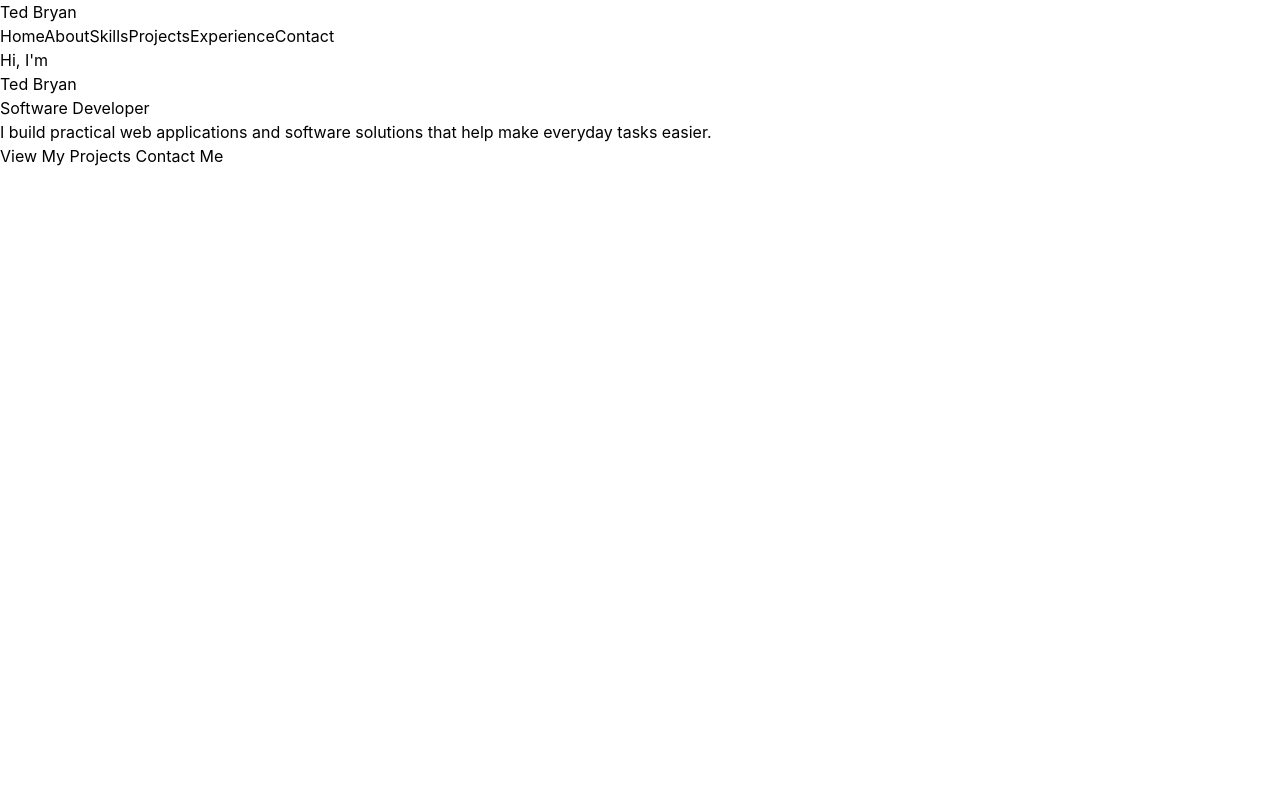
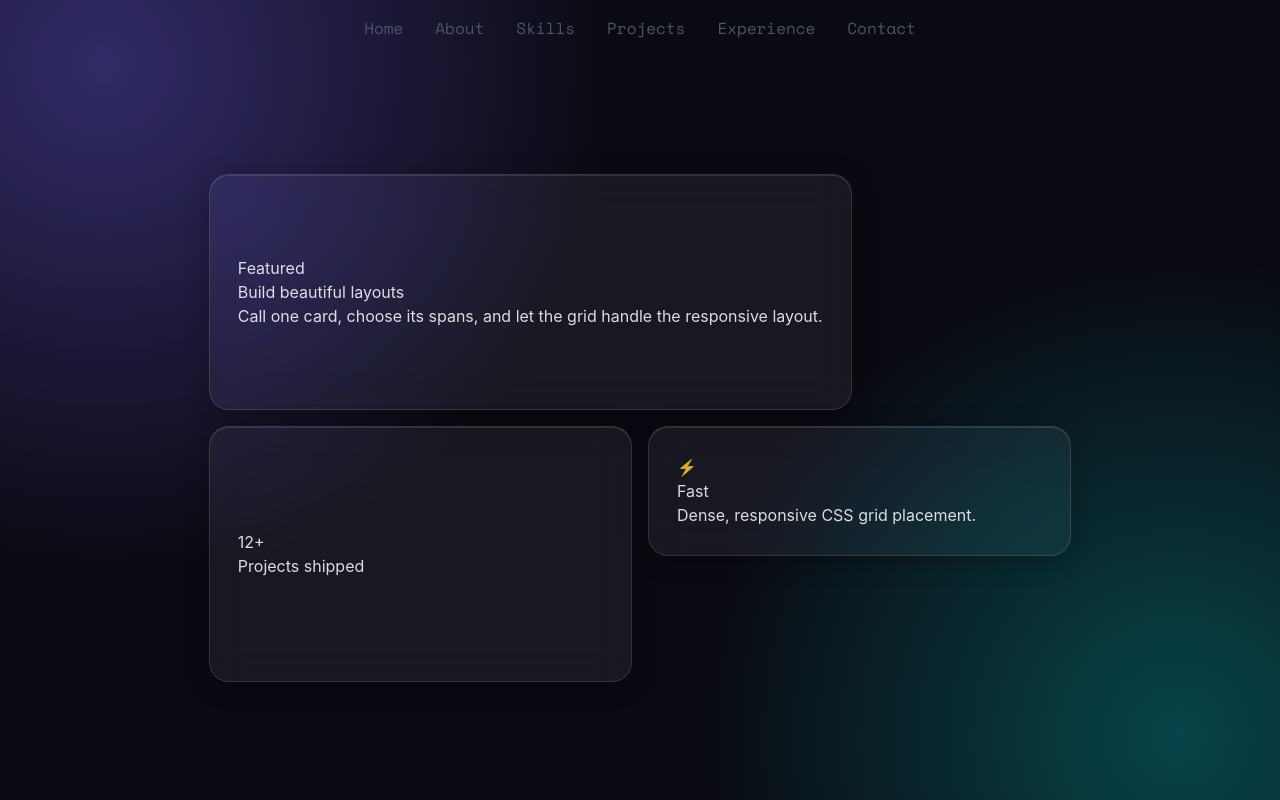
Before and after one commit to Mckenjay/portfolio, a Vue app: page / in a window 1280 px wide. Shown: the top 800 px of the page. Built offline with nearby package versions, Linux system fonts and the light colour scheme.

Commit message:
Add global styling and bento grid components to portfolio

```diff
--- a/src/App.vue
+++ b/src/App.vue
@@ -1,7 +1,9 @@
 <script setup lang="ts">
-import Portfolio from '@/views/Portfolio.vue'
+import Portfolio from '@/views/Portfolio.vue';
 </script>
 
 <template>
-  <Portfolio />
+    <Portfolio />
 </template>
+
+<style scoped></style>
--- a/src/assets/styles/style.css
+++ b/src/assets/styles/style.css
@@ -1,22 +1,47 @@
+@import url('https://fonts.googleapis.com/css2?family=Space+Mono:wght@400;700&display=swap');
 @import 'tailwindcss';
 
-html {
+#app {
+  font-family: 'Space Mono';
+}
+
+/*html {
     scroll-behavior: smooth;
-}
+}*/
 
 body {
     margin: 0;
+    min-width: 320px;
+    color: rgba(255, 255, 255, 0.85);
+    background:
+        radial-gradient(circle at 8% 8%, rgba(108, 92, 231, 0.4), transparent 32rem),
+        radial-gradient(circle at 92% 92%, rgba(0, 206, 201, 0.3), transparent 30rem),
+        #0a0a12;
+    background-attachment: fixed;
 }
 
-.portfolio-section {
-    min-height: 100vh;
+@layer components {
+    .nav-links a {
+        @apply text-gray-600 no-underline hover:text-gray-500;
+    }
 }
 
-.portfolio {
-    scroll-snap-type: y mandatory;
+section {
+    @apply min-h-[calc(100vh-56px)] scroll-mt-14 flex items-center justify-center p-8;
+    box-sizing: border-box;
 }
 
-.portfolio-section {
+@media (max-width: 520px) { section { padding: 1rem; } }
+
+/*.portfolio-section {
+    min-height: 100vh;
+}*/
+
+/*.portfolio {
+    scroll-snap-type: y mandatory;
+}*/
+
+/*.portfolio-section {
     min-height: 100vh;
     scroll-snap-align: start;
-}
+}*/
--- a/src/components/NavBar.vue
+++ b/src/components/NavBar.vue
@@ -1,12 +1,8 @@
 <template>
-    <nav class="navbar">
-        <div class="logo">
-            Ted Bryan
-        </div>
-
-        <div class="nav-links">
+    <nav class="sticky top-0 z-50 w-full h-14 p-4">
+        <div class="nav-links flex justify-center gap-8">
             <a href="#home">Home</a>
-            <a href="#about">About</a>
+            <a href="#bento-demo">About</a>
             <a href="#skills">Skills</a>
             <a href="#projects">Projects</a>
             <a href="#experience">Experience</a>
@@ -14,3 +10,4 @@
         </div>
     </nav>
 </template>
+<style scoped></style>
--- a/src/components/sections/HomeSection.vue
+++ b/src/components/sections/HomeSection.vue
@@ -1,29 +1,27 @@
 <script setup lang="ts">
-
+import BentoCard from '../BentoCard.vue';
+import BentoGrid from '../BentoGrid.vue';
 </script>
 <template>
     <section id="home" class="portfolio-section">
         <div class="hero-content">
-            <p>Hi, I'm</p>
+            <BentoGrid>
+                <BentoCard :width="3" :height="2" class="cell-hero">
+                    <span class="tag">Featured</span>
+                    <h2>Build beautiful layouts</h2>
+                    <p>Call one card, choose its spans, and let the grid handle the responsive layout.</p>
+                </BentoCard>
+                <BentoCard :width="2" :height="2" class="cell-stat">
+                    <span class="stat-number">12+</span>
+                    <span class="stat-label">Projects shipped</span>
+                </BentoCard>
+                <BentoCard :width="2" class="cell-icon">
+                    <span class="icon">⚡</span>
+                    <h3>Fast</h3>
+                    <p>Dense, responsive CSS grid placement.</p>
+                </BentoCard>
 
-            <h1>Ted Bryan</h1>
-
-            <h2>Software Developer</h2>
-
-             <p>
-                I build practical web applications and software
-                solutions that help make everyday tasks easier.
-            </p>
-
-            <div>
-                <a href="#projects">
-                    View My Projects
-                </a>
-
-                <a href="#contact">
-                    Contact Me
-                </a>
-            </div>
+            </BentoGrid>
         </div>
     </section>
 </template>
--- a/src/views/Portfolio.vue
+++ b/src/views/Portfolio.vue
@@ -1,11 +1,15 @@
 <script setup lang="ts">
-    import NavBar from '@/components/NavBar.vue';
-    import HomeSection from '@/components/sections/HomeSection.vue';
+import NavBar from '@/components/NavBar.vue';
+import HomeSection from '@/components/sections/HomeSection.vue';
+import BentoSection from '@/components/sections/BentoSection.vue';
 </script>
 
 <template>
     <NavBar />
-    <HomeSection />
+    <main class="portfolio">
+        <HomeSection />
+        <BentoSection />
+    </main>
 </template>
 
 <style scoped></style>
```
